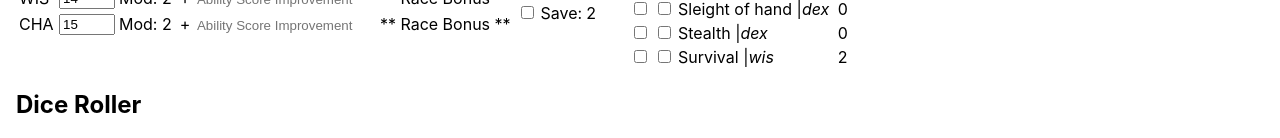
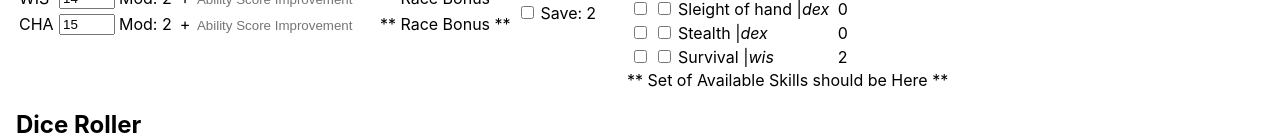
Before and after one commit to Kita004/petproject-react-dnd, a React (Create React App) app: page / in a window 1280 px wide. Shown: the part 447-585 px from the top of the page. Built offline with nearby package versions, Linux system fonts and the light colour scheme; no server answers; the HTML template or start-up script is replaced by a standard one.

Commit message:
add div for pickable skills

```diff
--- a/src/SkillsSelector.js
+++ b/src/SkillsSelector.js
@@ -40,6 +40,9 @@ const SkillsSelector = ({stats, statStates}) => {
                 })}
             </tbody>
         </table>
+        <div id="pickableSkillsContainer">
+            ** Set of Available Skills should be Here **
+        </div>
     </div>
 }
 
```
